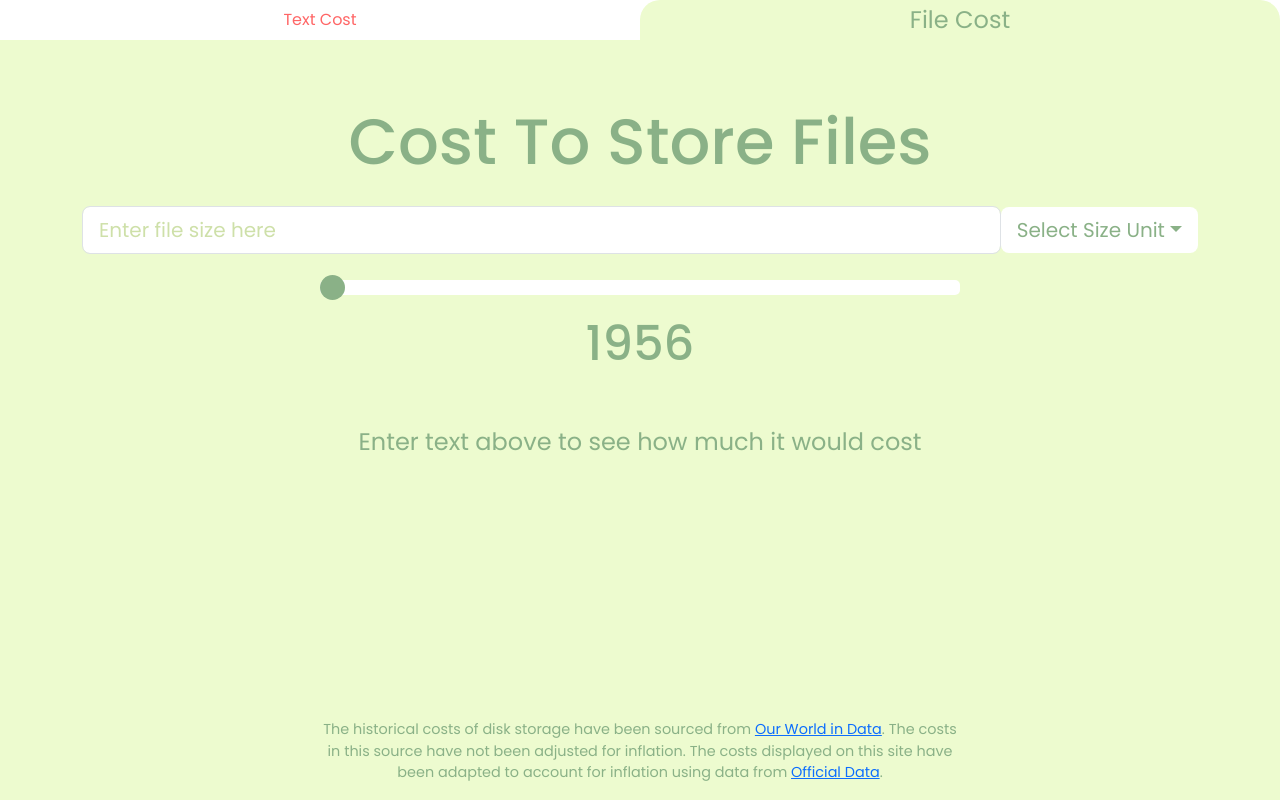
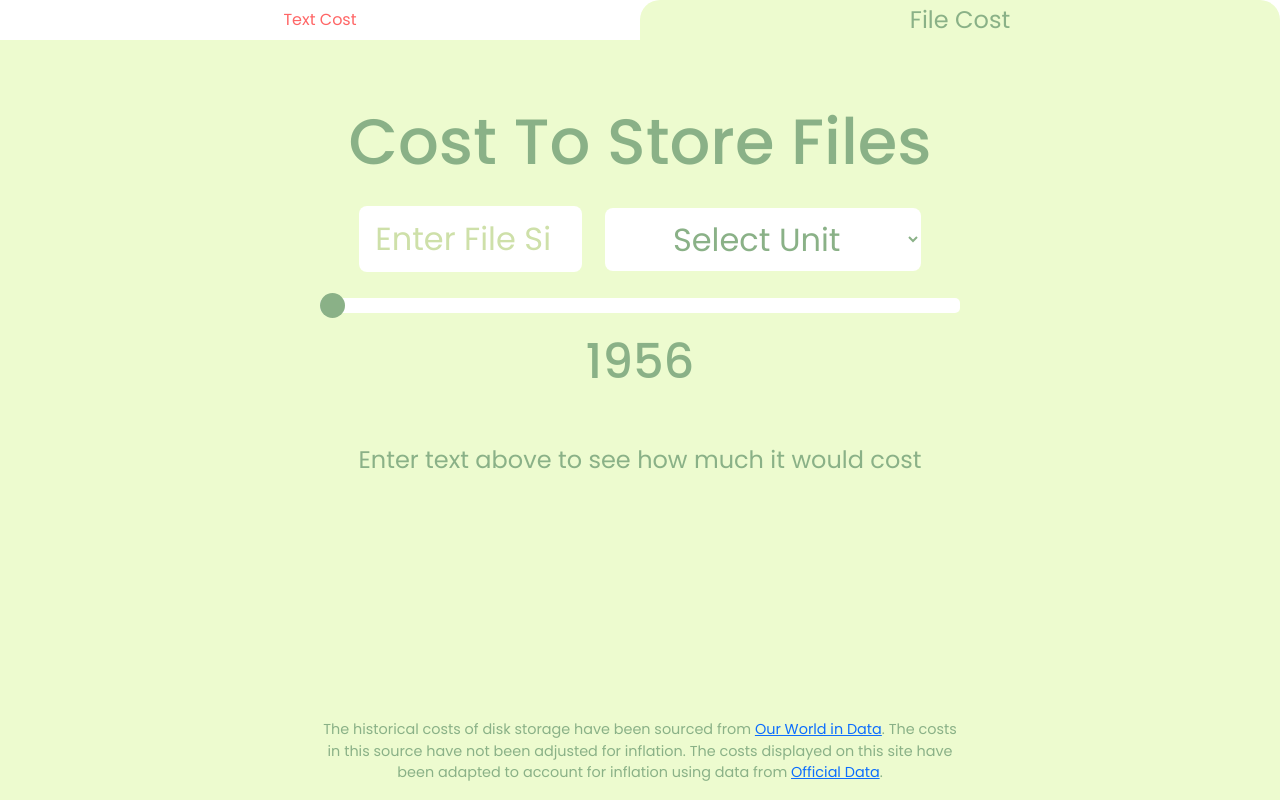
Before and after one commit to NourAshoush/historical-storage-costs, a React (Vite) app: page / in a window 1280 px wide. Both pictures are taken after a click on the element "File Cost". Built offline with nearby package versions, Linux system fonts and the light colour scheme.

Commit message:
add: semi functional filesize input

```diff
--- a/src/App.tsx
+++ b/src/App.tsx
@@ -1,5 +1,5 @@
 import "./App.css";
-import { useState } from "react";
+import { useEffect, useState } from "react";
 
 import HeaderBar from "./components/HeaderBar/HeaderBar";
 import InputBox from "./components/InputBox/InputBox";
@@ -12,6 +12,7 @@ function App() {
     const [inputBytes, setInputBytes] = useState(0);
     const [yearDate, setYearDate] = useState(1956);
     const [activeMode, setActiveMode] = useState("text");
+    const [unit, setUnit] = useState(0);
 
     const handleModeToggle = (mode: string) => {
         setActiveMode(mode);
@@ -26,6 +27,22 @@ function App() {
         setYearDate(year);
     };
 
+    const handleByteInput = (bytesInt: number) => {
+        const bytes = bytesInt * unit;
+        setInputBytes(bytes);
+    };
+
+    const handleUnitChange = (unitInt: number) => {
+        const bytes = inputBytes * unitInt;
+        setInputBytes(bytes);
+        setUnit(unitInt);
+    };
+
+    useEffect(() => {
+        // This code will run whenever `inputBytes` or `unit` changes.
+        console.log(inputBytes, unit);
+    }, [inputBytes, unit]);
+
     return (
         <>
             <HeaderBar onToggle={handleModeToggle} />
@@ -38,7 +55,10 @@ function App() {
             {activeMode === "text" ? (
                 <InputBox onNewInput={handleNewInput} />
             ) : (
-                <InputFileSize />
+                <InputFileSize
+                    onInputSize={handleByteInput}
+                    onSelectUnit={handleUnitChange}
+                />
             )}
 
             <Slider onYearChange={handleYearChange} />
--- a/src/components/InputFileSize/InputFileSize.css
+++ b/src/components/InputFileSize/InputFileSize.css
@@ -7,28 +7,30 @@
     margin-top: 2%;
 }
 
-#inputFileSizeNumber {
-    width: 50%;
+#input-num-size {
+    width: 20%;
     border: none;
     font-size: 2rem;
     color: var(--main);
 }
 
-#inputFileSize::placeholder {
+#input-num-size::placeholder {
     color: var(--light);
     opacity: 1;
 }
 
-#inputFileSize:-ms-input-placeholder {
+#input-num-size:-ms-input-placeholder {
     color: var(--light);
 }
 
-#inputFileSize::-ms-input-placeholder {
+#input-num-size::-ms-input-placeholder {
     color: var(--light);
 }
 
-#dropdownMenuButton {
+#input-unit-dropdown {
+    margin-left: 2%;
+    font-size: 2rem;
+    background-color: white;
     border: none;
     color: var(--main);
-    background-color: white;
 }
--- a/src/components/InputFileSize/InputFileSize.tsx
+++ b/src/components/InputFileSize/InputFileSize.tsx
@@ -1,85 +1,39 @@
 import "./InputFileSize.css";
 
-function InputFileSize() {
+interface InputFileSizeProps {
+    onInputSize: (bytes: number) => void;
+    onSelectUnit: (unit: number) => void;
+}
 
-    // write a function to trigger the dropdown menu
-    const triggerDropdown = () => {
-        // get the dropdown menu
-        const dropdownMenu = document.querySelector(".dropdown-menu");
-        dropdownMenu?.classList.toggle("show");
-        // get the dropdown button
-        const dropdownButton = document.querySelector(".dropdown-toggle");
-        // get the dropdown menu items
-        const dropdownMenuItems = document.querySelectorAll(".dropdown-item");
-
-
-        // change this to get the selected dropdown item
-        dropdownMenuItems.forEach((item) => {
-            item.addEventListener("click", () => {
-                dropdownButton!.innerHTML = item.innerHTML;
-            });
-        });
-    };
+function InputFileSize({ onInputSize, onSelectUnit }: InputFileSizeProps) {
 
 
     return (
         <>
             <div className="container">
                 <input
+                    id="input-num-size"
                     className="form-control form-control-lg"
-                    id="inputFileSize"
                     type="number"
                     min={0}
-                    placeholder="Enter file size here"
+                    placeholder="Enter File Size"
+                    onChange={(e) => {onInputSize(parseInt(e.target.value));}}
                 ></input>
 
-                <div className="dropdown">
-                    <button
-                        className="btn btn-secondary btn-lg dropdown-toggle"
-                        type="button"
-                        id="dropdownMenuButton"
-                        data-bs-toggle="dropdown"
-                        aria-expanded="false"
-                        onClick={triggerDropdown}
-                    >
-                        Select Size Unit
-                    </button>
-                    <ul
-                        className="dropdown-menu"
-                        aria-labelledby="dropdownMenuButton"
-                    >
-                        <li>
-                            <option className="dropdown-item" value={1}>
-                                Bytes
-                            </option>
-                        </li>
-                        <li>
-                            <option className="dropdown-item" value={1000}>
-                                Kilobytes
-                            </option>
-                        </li>
-                        <li>
-                            <option className="dropdown-item" value={1000000}>
-                                Megabytes
-                            </option>
-                        </li>
-                        <li>
-                            <option className="dropdown-item" value={1000000000}>
-                                Gigabytes
-                            </option>
-                        </li>
-                        <li>
-                            <option className="dropdown-item" value={1000000000000}>
-                                Terabytes
-                            </option>
-                        </li>
-                        <li>
-                            <option className="dropdown-item" value={1000000000000000}>
-                                Petabytes
-                            </option>
-                        </li>
-                    </ul>
-                </div>
+                <select
+                    className="btn btn-secondary btn-lg dropdown-toggle"
+                    id="input-unit-dropdown"
+                    onChange={(e) => {onSelectUnit(parseInt(e.target.value))}}
+                >
+                    <option value={0} defaultChecked>
+                        Select Unit
+                    </option>
+                    <option value={1}>Bytes (B)</option>
+                    <option value={1000}>Kilobytes (KB)</option>
+                    <option value={1000000}>Megabytes (MB)</option>
+                    <option value={1000000000}>Gigabytes (GB)</option>
+                    <option value={1000000000000}>Terabytes (TB)</option>
+                </select>
             </div>
         </>
     );
```
